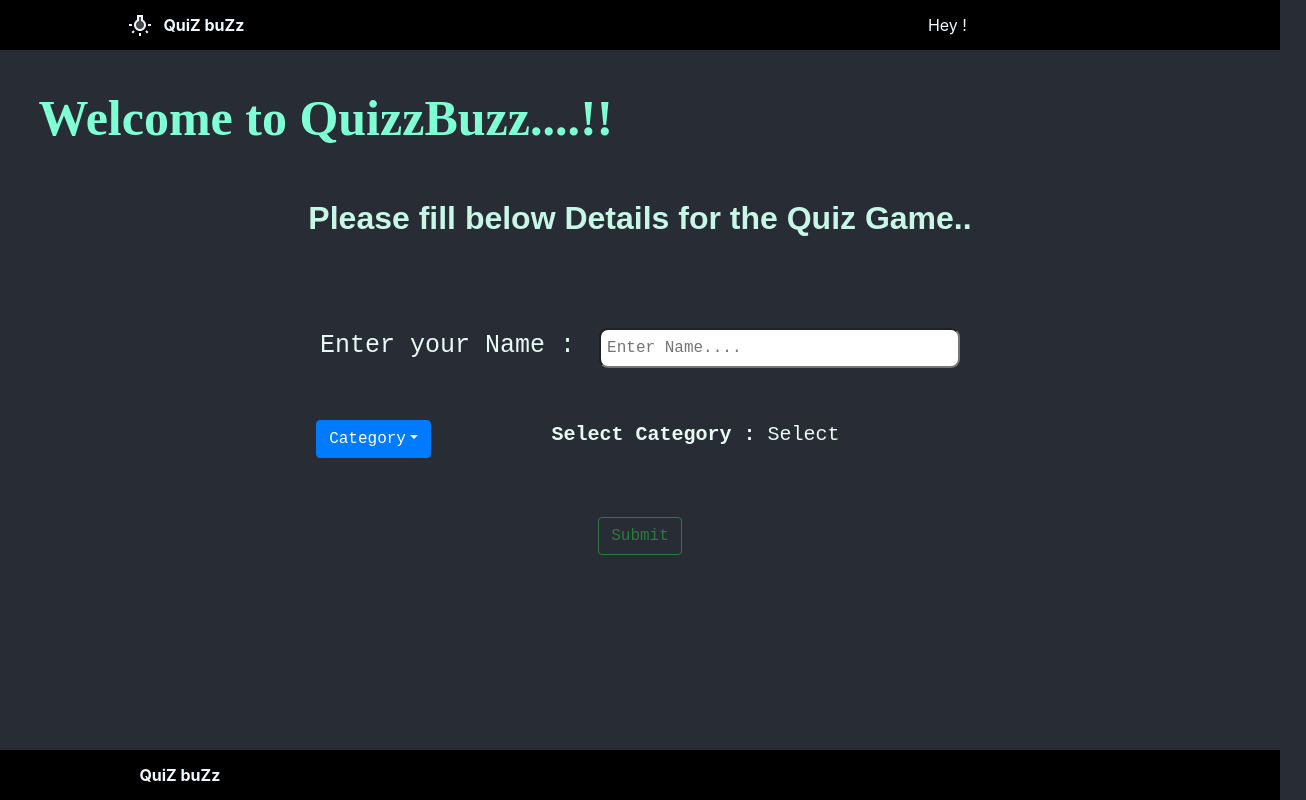
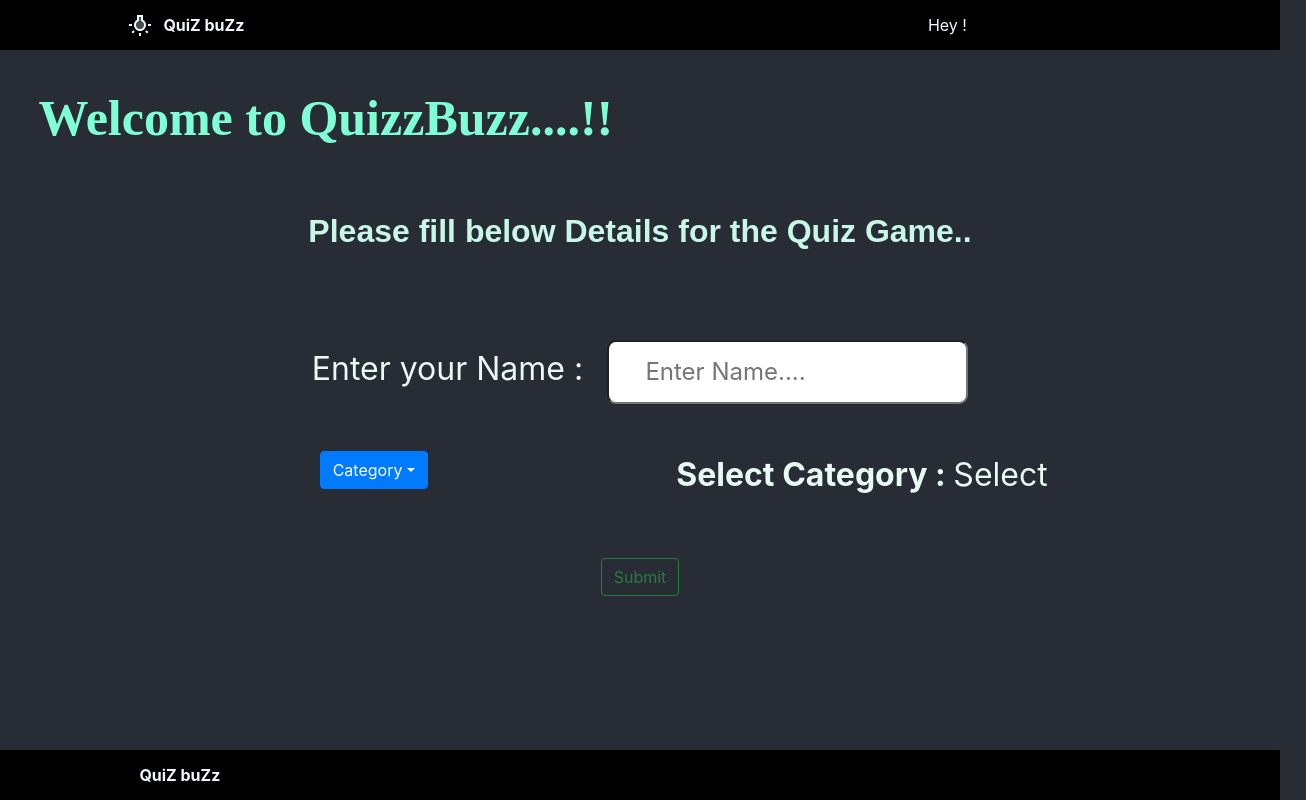
Before and after one commit to PoojaKushwah1402/QuizBuzz, a React (Create React App) app: page / in a window 1280 px wide. Shown: the whole page, 1306 px wide, since content can reach past the window. Built offline with nearby package versions, Linux system fonts and the light colour scheme.

Commit message:
Added Loding Component

```diff
--- /dev/null
+++ b/src/Components/Loading.js
@@ -0,0 +1,16 @@
+import React from "react";
+
+import  "./quiz.css";
+
+
+const Loading = props => {
+
+    return(
+        <div className='Loading'>
+            Please Wait While We are Fetching The Data
+        </div>
+    )
+
+}
+
+export default Loading;
--- a/src/Components/index.js
+++ b/src/Components/index.js
@@ -7,8 +7,6 @@ import Footer from "./footer";
 import getQuestions from "./useApi";
 import Content from "./DisplayContent";
 import ShowResult from "./Result";
-import Category from './const'
-
 
 class Quiz extends React.Component {
 
@@ -46,7 +44,9 @@ class Quiz extends React.Component {
     stopQuiz = () => {
         this.setState({
             category : {},
-            question : {}
+            question : {},
+            username : '',
+            marks:0
         });
     }
 
@@ -86,19 +86,8 @@ class Quiz extends React.Component {
                             marks = {this.state.marks}
                             user = {this.state.username} />)}
                     />
-                    {/* <Dashboard onSubmit = {this.setDeatil} />
+                </Switch>
 
-                    <Content
-                        question = {this.state.question}
-                        onQuizSubmit = {this.onQuizend}
-                        onQuizStop = {this.stopQuiz}
-                    />
-
-                    <ShowResult
-                        marks = {this.state.marks}
-                        user = {this.state.username}
-                    /> */}
-                </Switch>
 
                 <Footer />
             </>
--- a/src/Components/questions.js
+++ b/src/Components/questions.js
@@ -6,6 +6,8 @@ import { Link } from 'react-router-dom'
 
 import './display.css';
 import shuffle from "./shuffle";
+import Loading from "./Loading";
+
 
 class Questions extends React.PureComponent {
 
@@ -150,6 +152,8 @@ class Questions extends React.PureComponent {
 
         if( this.state.question) {
             options = this.state.options.map( (option, index) => <div className='option' id={index} > {option.value} </div> )
+        }else {
+            options = <Loading />
         }
 
 
--- a/src/Components/quiz.css
+++ b/src/Components/quiz.css
@@ -24,7 +24,7 @@
 
 .wel-msg{
     text-align: left;
-    width: 50%;
+    width: 100%;
     padding: 1%;
     margin-left: 2%;
     font-size: 50px;
@@ -35,7 +35,7 @@
 
 .detl-msg{
     padding: 1%;
-    margin-top: 2%;
+    margin-top: 3%;
     color: rgb(201, 247, 231);
     font-family: fantasy;
     font-weight: bolder;
@@ -46,20 +46,22 @@
     padding: 2%;
     margin-top: 4%;
     color: rgb(232, 250, 244);
-    font-family: monospace;
 
 
 }
 
 .user-name{
-    font-size: 25px;
+    font-size: xx-large;
     margin-right: 2%;
 }
 
 #username{
     width: 30%;
-    padding: .5%;
+    padding: 1%;
     border-radius: 9px;
+    font-size: x-large;
+    padding-left: 3%;
+
 
 }
 
@@ -75,15 +77,16 @@
     flex: 1;
     position: relative;
     left: 1%;
+
 }
 
 .categry{
     display: inline-block;
     margin: 1%;
     flex: 1;
-    font-size: 20px;
+    font-size: xx-large;
     position: relative;
-    right: 20%;
+    right: 5%;
 }
 
 .btn-manul{
@@ -111,7 +114,16 @@
     color: rgb(198, 248, 248);
 }
 
+.Loading{
+    width: 90%;
+    margin: auto;
+    margin-top: 10%;
+    padding: 5%;
+    font-size: xxx-large;
+    font-family: cursive;
+    color: aquamarine;
 
+}
 
 
 
```
